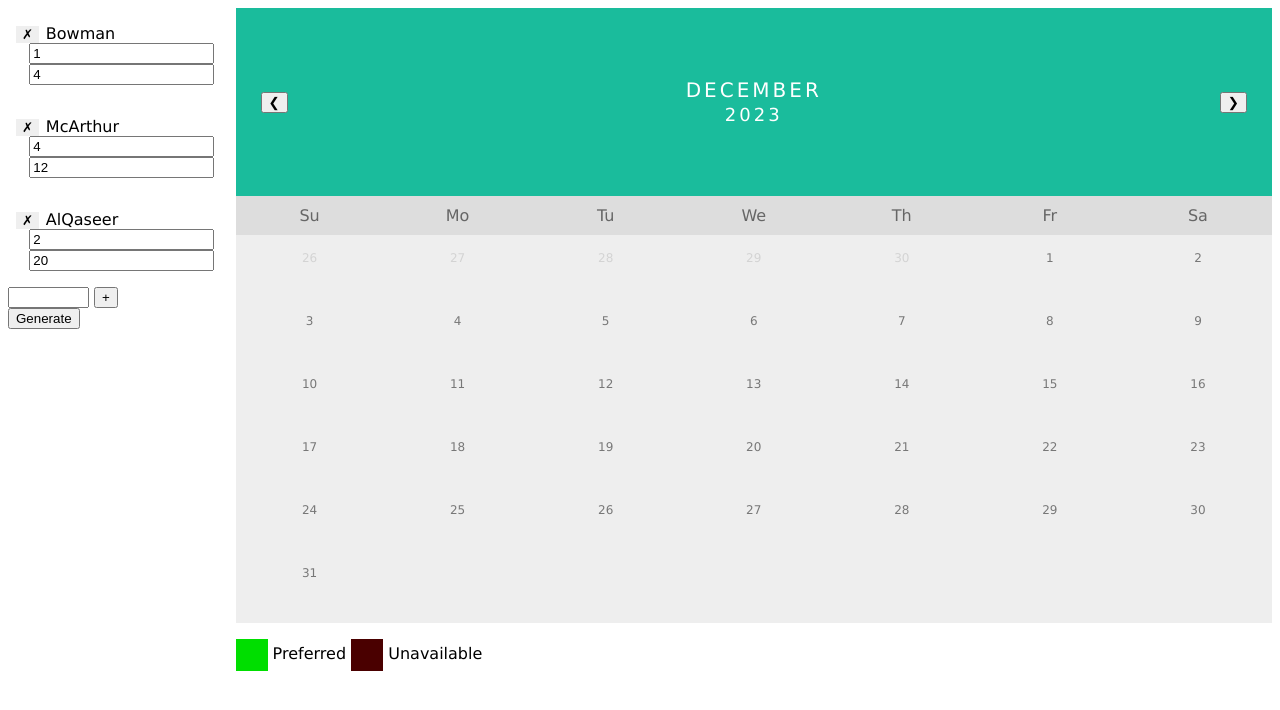
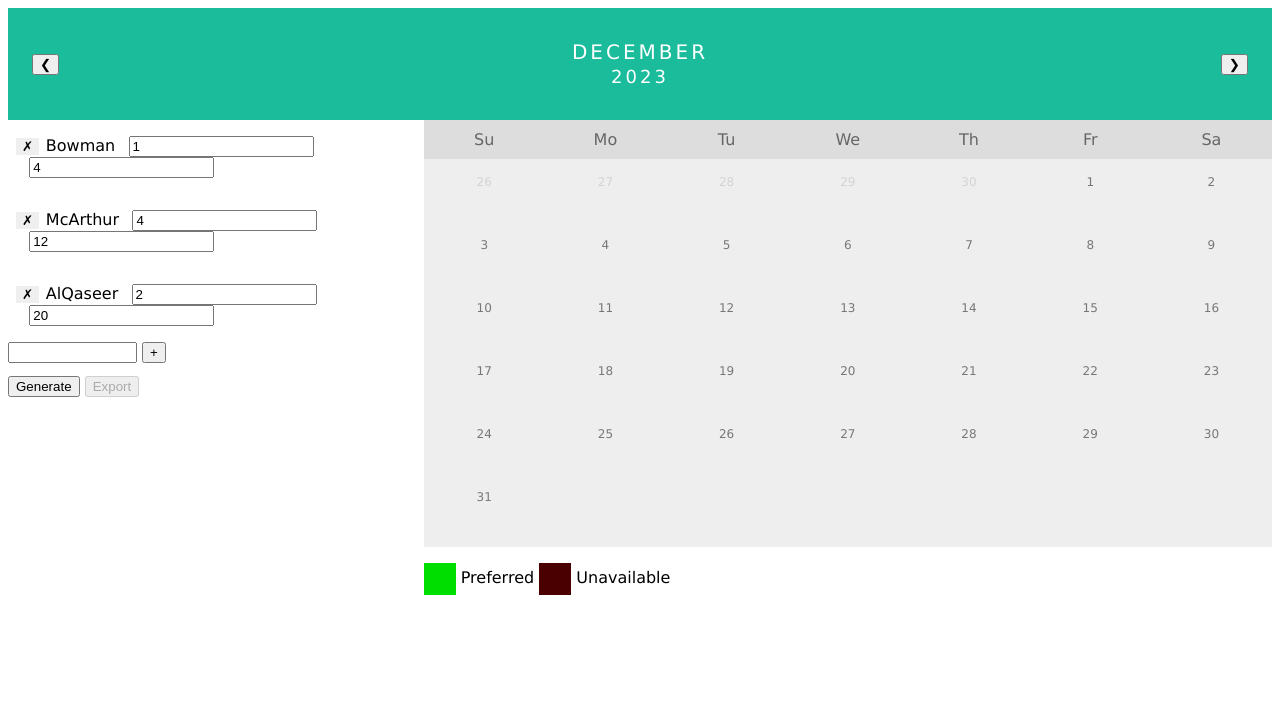
Before and after one commit to jdm/doc-scheduler, a plain HTML site: page index.html in a window 1280 px wide. Drawn offline with Linux system fonts and the light colour scheme.

Commit message:
Improve UX for per-month doctor lists.

```diff
--- a/dynamic.js
+++ b/dynamic.js
@@ -36,6 +36,7 @@ function calcPrevMonth(date) {
 function prevMonth() {
     currentDate = calcPrevMonth(currentDate);
     resetState();
+    rebuildDocs();
     doRebuild();
 }
 
@@ -50,6 +51,7 @@ function nextMonth() {
     }
     currentDate = new Date(year, month, 1);
     resetState();
+    rebuildDocs();
     doRebuild();
 }
 
@@ -86,7 +88,7 @@ function rebuildCalendar(date, shifts, docs, active) {
                 if (active["unavailable"].indexOf(currentDay) !== -1) {
                     day.classList.add("unavailable");
                 }
-            } else if (shifts) {
+            } else if (shifts.length) {
                 const activeId = docs.indexOf(active["name"]);
                 if (shifts[i].indexOf(activeId) !== -1) {
                     day.classList.add("highlight");
@@ -103,7 +105,8 @@ function rebuildCalendar(date, shifts, docs, active) {
     }
 }
 
-let docs = [
+let docs = {
+    "2023-11": [
         {
             "name": "Bowman",
             "preferred": [
@@ -127,12 +130,24 @@ let docs = [
             "min": 2,
             "max": 20,
         }
-];
+    ]
+};
 let currentDoc = null;
+
+function currentDocs() {
+    const currentYear = currentDate.getFullYear();
+    const currentMonth = currentDate.getMonth();
+    const idx = `${currentYear}-${currentMonth}`;
+    if (!(idx in docs)) {
+        docs[idx] = [];
+    }
+    return docs[idx];
+}
 
 function addDoc() {
     const input = document.querySelector("#docName");
-    docs.push({
+
+    currentDocs().push({
         "name": input.value,
         "unavailable": [],
         "preferred": [],
@@ -146,16 +161,19 @@ function addDoc() {
 function rebuildDocs() {
     const names = document.querySelector("#docNames");
     names.innerHTML = "";
-    for (const doc of docs) {
+    for (const doc of currentDocs()) {
         const docElem = document.createElement("div");
         docElem.className = "doc";
         docElem.onclick = markActiveDoc;
         const removeElem = document.createElement("button");
         removeElem.textContent = "✗";
-        removeElem.onclick = () => {
-            const idx = docs.indexOf(doc);
-            docs.splice(idx, 1);
+        removeElem.onclick = (ev) => {
+            ev.stopPropagation();
+            if (confirm("Are you sure you want to remove this doctor from the schedule?")) {
+                const idx = currentDocs().indexOf(doc);
+                currentDocs().splice(idx, 1);
                 rebuildDocs();
+            }
         };
         docElem.appendChild(removeElem);
         const nameElem = document.createElement("span");
@@ -191,18 +209,19 @@ function updateMinMax(prop, event) {
         i++;
         doc = doc.nextElementSibling;
     }
-    docs[i][prop] = parseInt(event.target.value);
+    currentDocs()[i][prop] = parseInt(event.target.value);
     rebuildDocs();
 }
 
 function markActiveDoc(ev) {
+    const target = ev === null ? null : ev.target.classList.contains("doc") ? ev.target : ev.target.parentNode;
     const names = document.querySelector("#docNames");
     let i = 0;
     let doc = names.querySelector("div");
     const lastCurrent = currentDoc;
     currentDoc = null;
     while (doc) {
-        if (ev !== null && doc === ev.target && lastCurrent != i) {
+        if (doc === target && lastCurrent != i) {
             currentDoc = i;
             doc.classList.add("active");
         } else {
@@ -218,7 +237,7 @@ function markDay(day) {
     if (currentDoc == null || calendarState != INPUT_CONSTRAINTS) {
         return;
     }
-    const doc = docs[currentDoc];
+    const doc = currentDocs()[currentDoc];
     if (doc["preferred"].indexOf(day) !== -1) {
         doc["preferred"] = doc["preferred"].filter(d => d != day);
         doc["unavailable"].push(day);
@@ -241,7 +260,12 @@ function resetState() {
 }
 
 function doRebuild() {
-    rebuildCalendar(currentDate, schedule, docs.map(doc => doc["name"]), currentDoc !== null ? docs[currentDoc] : null);
+    rebuildCalendar(
+        currentDate,
+        schedule,
+        currentDocs().map(doc => doc["name"]),
+        currentDoc !== null ? currentDocs()[currentDoc] : null,
+    );
 }
 
 resetState();
@@ -278,6 +302,9 @@ function validate(shifts, docs) {
     }
 }
 
+function exportSchedule() {
+}
+
 function createSchedule() {
     markActiveDoc(null);
 
@@ -290,13 +317,19 @@ function createSchedule() {
         headers: {
             "Content-Type": "application/json",
         },
-        body: JSON.stringify(docs),
+        body: JSON.stringify(currentDocs()),
     }).then(response => response.json())
         .then(data => {
             calendarState = SHOW_SCHEDULE;
             schedule = data;
-            rebuildCalendar(currentDate, data, docs.map(doc => doc["name"]), null);
-            validate(schedule, docs);
+            rebuildCalendar(currentDate, data, currentDocs().map(doc => doc["name"]), null);
+            validate(schedule, currentDocs());
             spinner.classList.add("hidden");
+            if (!data.length) {
+                document.querySelector("#export").disabled = true;
+                alert("No schedule possible—too many unfilled shifts.");
+            } else {
+                document.querySelector("#export").disabled = false;
+            }
         })
 }
--- a/index.html
+++ b/index.html
@@ -1,13 +1,6 @@
 <!doctype html>
 <meta charset="UTF-8">
 <link href="style.css" rel="stylesheet"></link>
-
-<div id="docs">
-  <div id="docNames">
-  </div>
-  <div><input size=7 id="docName"> <button onclick="addDoc()">+</button></div>
-  <div><button onclick="createSchedule()">Generate</button></div>
-</div>
 
 <div id="calendar">
   <div class="month">
@@ -18,6 +11,18 @@
     </ul>
   </div>
 
+  <div id="calendar-container">
+    <div id="docs">
+      <div id="docNames">
+      </div>
+      <div><input size=13 id="docName"> <button onclick="addDoc()">+</button></div>
+      <div>
+        <button id="generate" onclick="createSchedule()">Generate</button>
+        <button id="export" disabled onclick="exportSchedule()">Export</button>
+      </div>
+    </div>
+
+    <div id="dates">
       <div class="weekdays">
         <div>Su</div><div>Mo</div><div>Tu</div><div>We</div><div>Th</div><div>Fr</div><div>Sa</div>
       </div>
@@ -29,7 +34,8 @@
         <span><span class="preferred">&nbsp;</span> Preferred</span>
         <span><span class="unavailable">&nbsp;</span> Unavailable</span>
       </div>
-
+    </div>
+  </div>
 </div>
 
 <div class="loading hidden" id="spinner">
--- a/style.css
+++ b/style.css
@@ -3,7 +3,7 @@ body {font-family: Verdana, sans-serif;}
 
 /* Month header */
 .month {
-  padding: 70px 25px;
+  padding: 2em 1.5em;
   /*width: 100%;*/
   background: #1abc9c;
   text-align: center;
@@ -113,8 +113,6 @@ div.unavailable:hover {
 }
 
 #docs {
-    float: left;
-    width: 18%;
     user-select: none;
 }
 
@@ -143,9 +141,16 @@ div.unavailable:hover {
     color: white;
 }
 
+#calendar-container {
+    display: flex;
+    justify-content: space-between;
+}
+
+#dates {
+    width: 82%;
+}
+
 #calendar {
-    float: left;
-    width: 82%;
 }
 
 #legend {
@@ -246,3 +251,7 @@ span .preferred, span .unavailable {
 .hidden {
     display: none;
 }
+
+#generate {
+    margin-top: 1em;
+}
```
Lines whose indentation alone changed are shown as unchanged.
